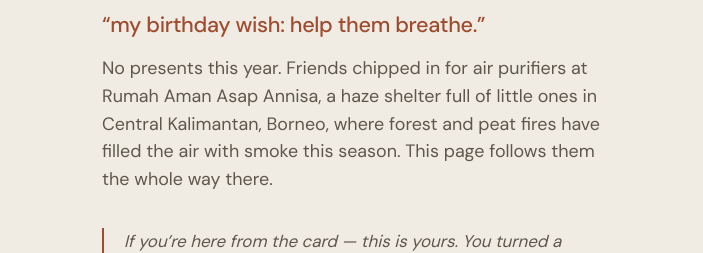
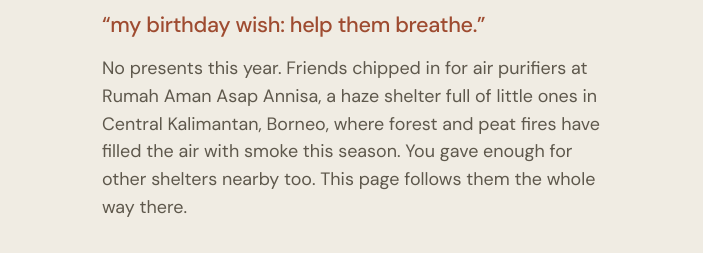
Before and after one commit to michelle-hartono/clean-air-for-borneo, a plain HTML site: page index.html in a window 1280 px wide. Shown: the part 683-936 px from the top of the page, without its empty margins (288-991 px from the left). Drawn offline with nearby package versions, Linux system fonts and the light colour scheme.

Commit message:
tracker: lede credits the other shelters without unnaming RA Annisa
The invitation's sentence stays intact — RA Annisa was the ask. One added
line says what the extra giving did: 'You gave enough for other shelters
nearby too.'

Co-Authored-By: Claude Opus 5 (1M context) <noreply@anthropic.com>

```diff
--- a/index.html
+++ b/index.html
@@ -582,7 +582,7 @@
     <p class="route">Taipei &rarr; Palangka Raya &middot; about 3,100 km</p>
     <h1>clean air for borneo</h1>
     <p class="wish">&ldquo;my birthday wish: help them breathe.&rdquo;</p>
-    <p class="lede">No presents this year. Friends chipped in for air purifiers at Rumah Aman Asap Annisa, a haze shelter full of little ones in Central Kalimantan, Borneo, where forest and peat fires have filled the air with smoke this season. This page follows them the whole way there.</p>
+    <p class="lede">No presents this year. Friends chipped in for air purifiers at Rumah Aman Asap Annisa, a haze shelter full of little ones in Central Kalimantan, Borneo, where forest and peat fires have filled the air with smoke this season. You gave enough for other shelters nearby too. This page follows them the whole way there.</p>
 
     <div class="note-to-you">
       <p>If you&rsquo;re here from the card &mdash; this is yours. You turned a birthday into something that sits in a room full of kids and quietly makes the air breathable.</p>
```
Also changed, not shown: 1 other file.
